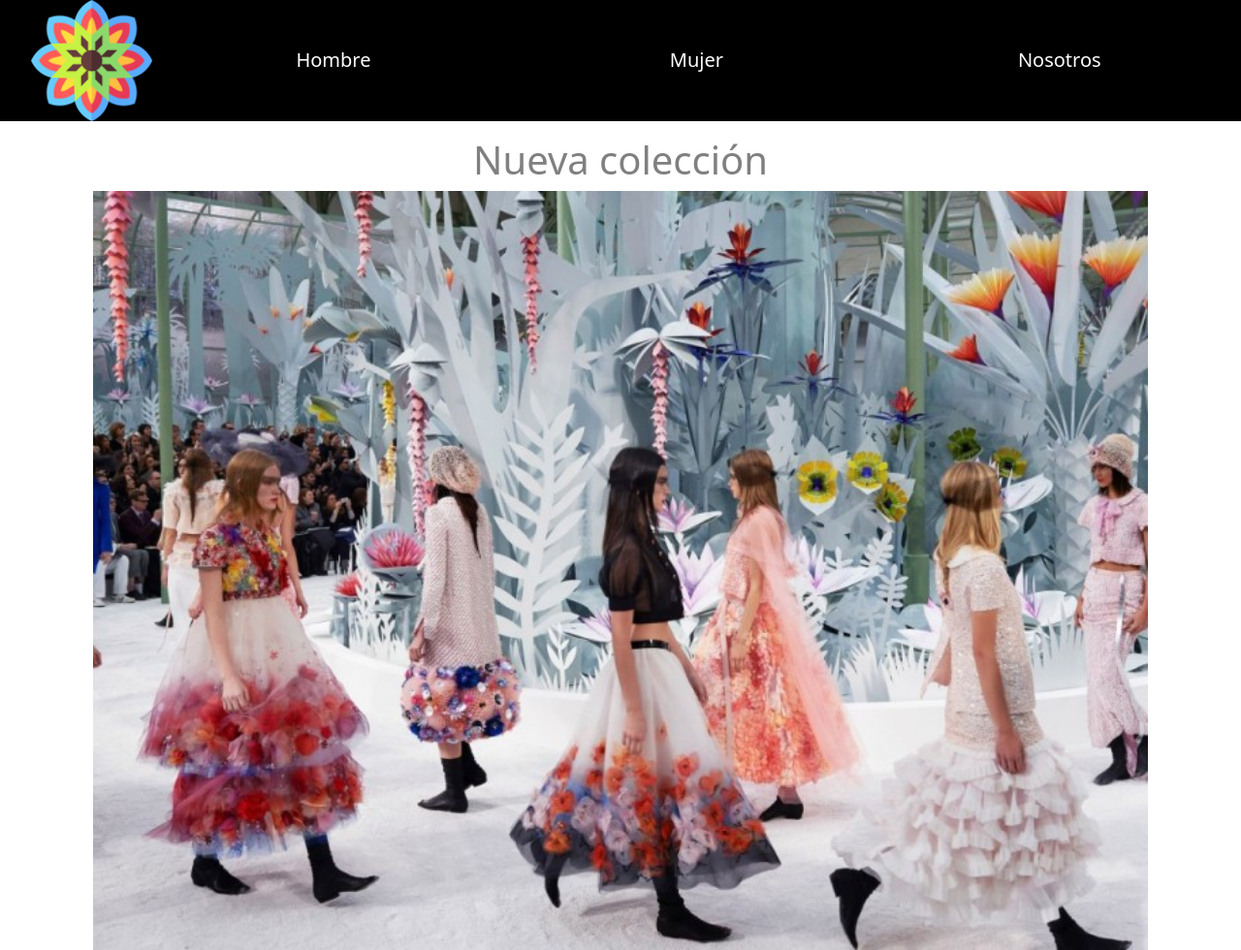
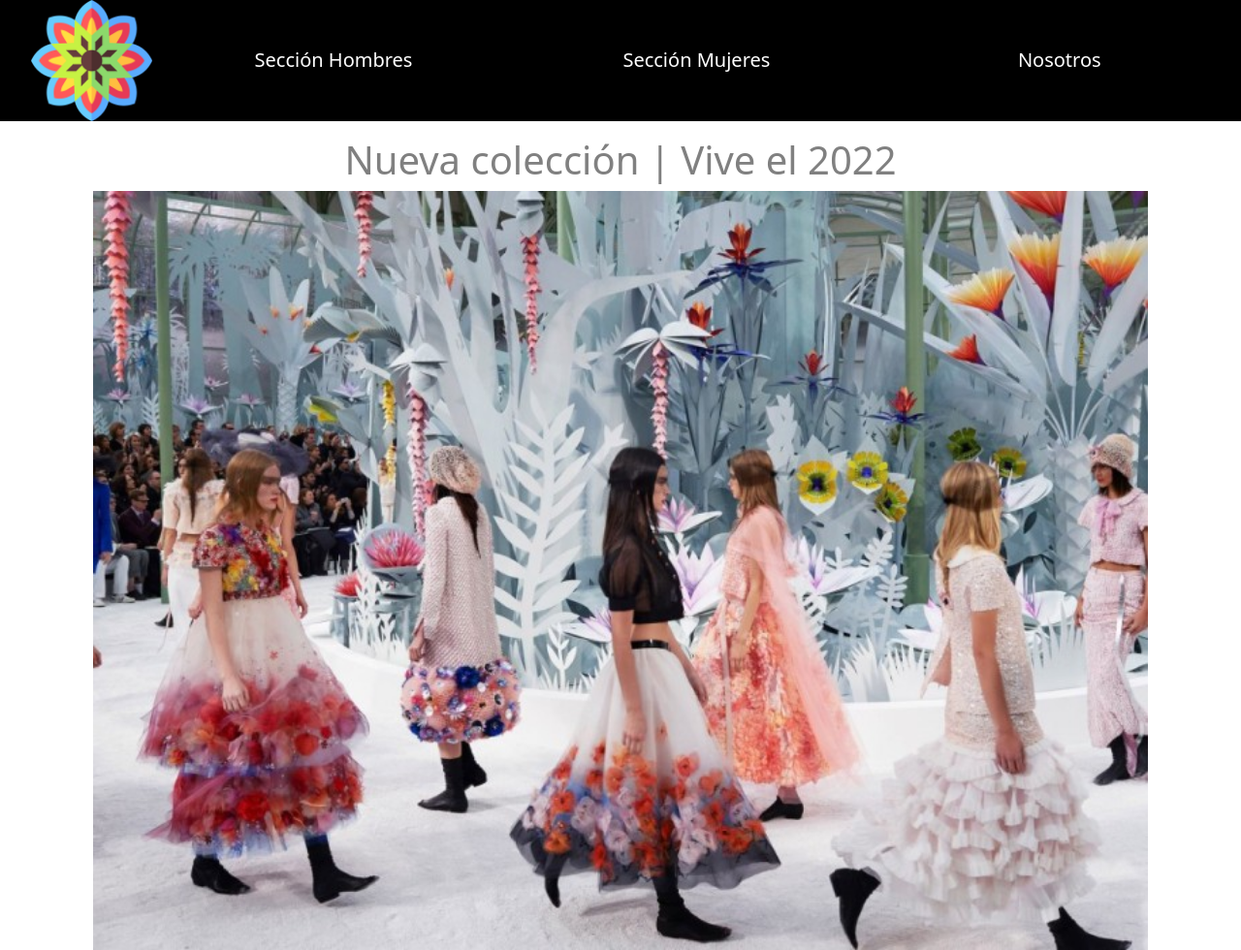
Before and after one commit to Dinodrx/Proyecyo-final-JoseEscurraAyala, a website: page index.html in a window 1280 px wide. Shown: the top 980 px of the page at 97% size. Drawn offline with nearby package versions, Linux system fonts and the light colour scheme.

Commit message:
agregando SEO a el proyecto

```diff
--- a/index.html
+++ b/index.html
@@ -4,25 +4,28 @@
     <meta charset="UTF-8">
     <meta http-equiv="X-UA-Compatible" content="IE=edge">
     <meta name="viewport" content="width=device-width, initial-scale=1.0">
+    <meta name="description" content="Escoge una mejor manera de vivir con la mejor ropa.">
+    <meta name="keywords" content="Moda, Ropa, Estilo, Colecciones, Pasarela, Estilo Unico">
+
     <link rel="stylesheet" href="css/style.css">
 
     <link href="https://cdn.jsdelivr.net/npm/bootstrap@5.1.3/dist/css/bootstrap.min.css" rel="stylesheet" integrity="sha384-1BmE4kWBq78iYhFldvKuhfTAU6auU8tT94WrHftjDbrCEXSU1oBoqyl2QvZ6jIW3" crossorigin="anonymous">
 
-    <title>Document</title>
+    <title>Mundo Moda | Que el estilo te eliga</title>
 </head>
 <body>
     <header>
         <nav>
             <ul>
-                <a href="index.html"><img class="logo" src="images/mandala.png" alt="logo"></a>
-                <a class="barra" href="hombre.html">Hombre</a>
-                <a class="barra" href="mujer.html">Mujer</a>
+                <a href="index.html"><img class="logo" src="images/mandala.png" alt="Marca de la coleccion"></a>
+                <a class="barra" href="hombre.html">Sección Hombres</a>
+                <a class="barra" href="mujer.html">Sección Mujeres</a>
                 <a class="barra nosotros" href="nosotros.html">Nosotros</a>
             </ul>
         </nav>
     </header>
     <section>
-        <h1>Nueva colección</h1>
+        <h1>Nueva colección | Vive el 2022</h1>
         <div>
             <img class="coleccion" src="images/coleccion.png" alt="Nueva-coleccion">
         </div>
--- a/scss/base/_listas.scss
+++ b/scss/base/_listas.scss
@@ -3,6 +3,6 @@ $colores:
 pink,
 white,
 green,
-blue,
+gold,
 black,
 gray;
```
Also changed, not shown: hombre.html (+5 -1 lines), mujer.html (+4 -1 lines), nosotros.html (+4 -1 lines).
